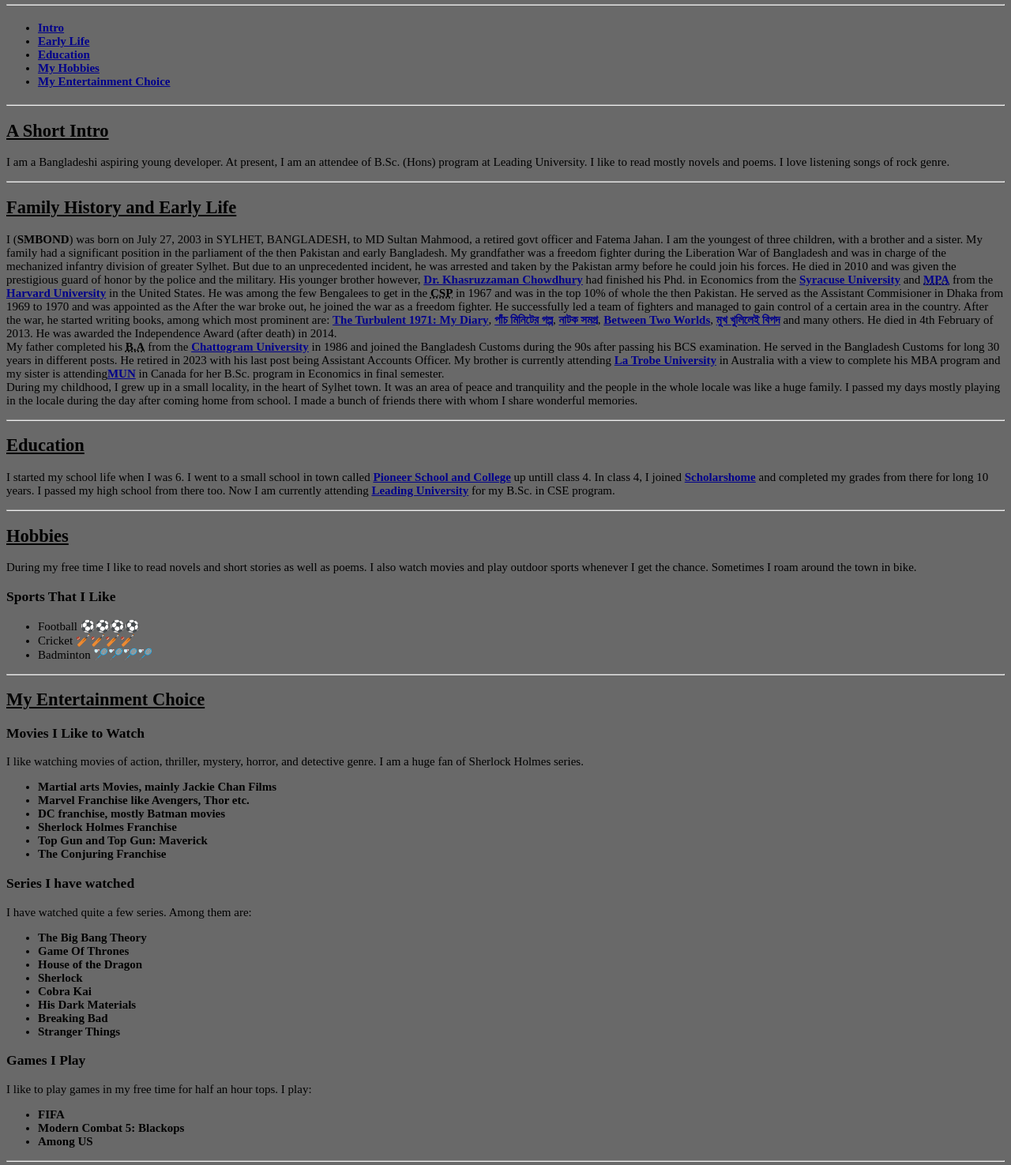
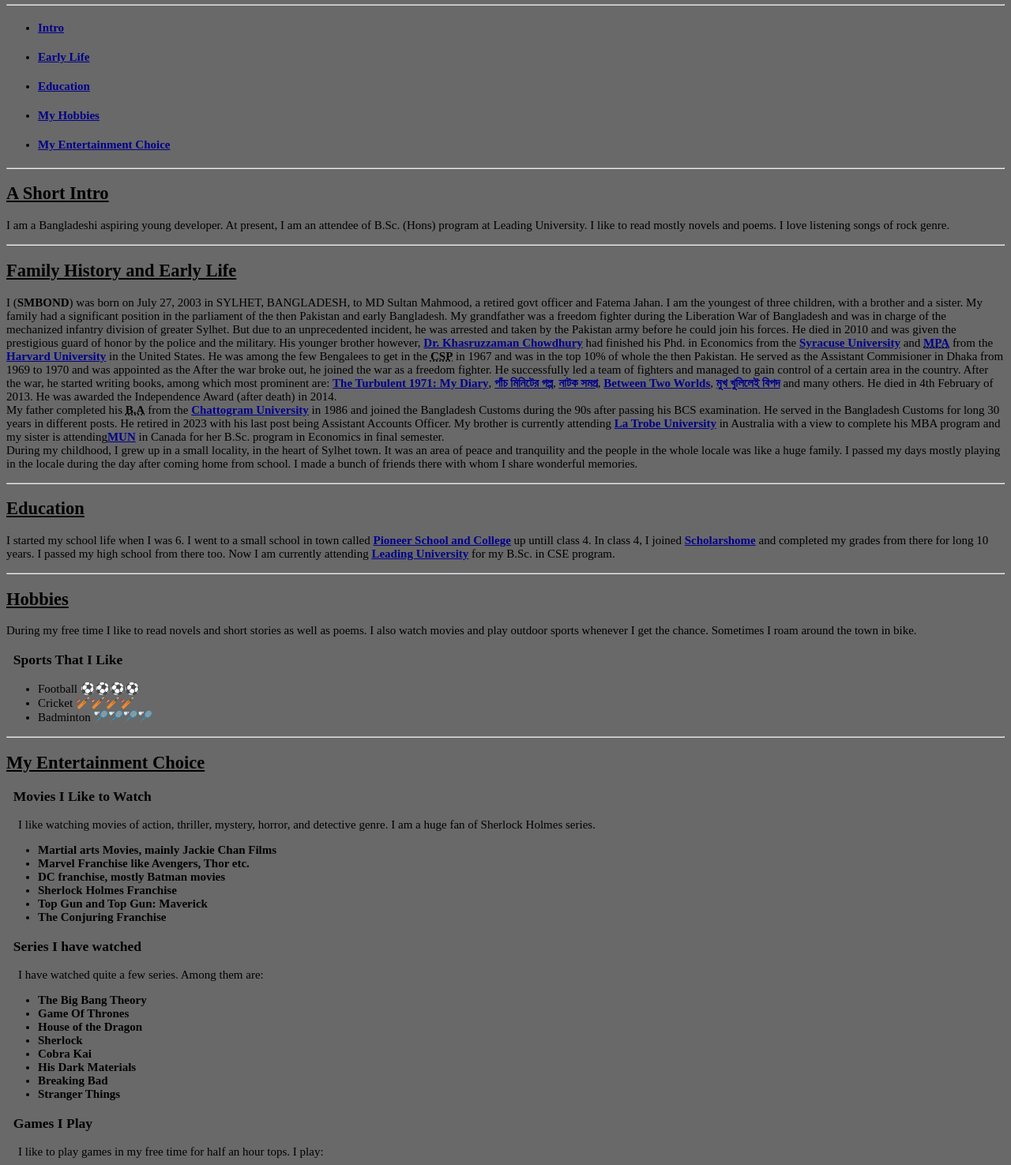
Before and after one commit to sadatmahmoodofficial/Web-Design, a plain HTML site: page about.html in a window 1280 px wide. Shown: the part 69-1544 px from the top of the page at 79% size. Drawn offline with Linux system fonts and the light colour scheme.

Commit message:
minor changes

```diff
--- a/about.html
+++ b/about.html
@@ -20,15 +20,13 @@
 
     <hr>
             <nav>
-                <h4>
                     <ul>
-                        <li><a href="#intro">Intro</a></li>
-                        <li><a href="#earlylife">Early Life</a></li>
-                        <li><a href="#edu">Education</a></li>
-                        <li><a href="#hobbies">My Hobbies</a></li>
-                        <li><a href="#entertainment">My Entertainment Choice</a></li>
+                            <li><h4><a href="#intro">Intro</a></h4></li>
+                            <li><h4><a href="#earlylife">Early Life</a></h4></li>
+                            <li><h4><a href="#edu">Education</a></h4></li>
+                            <li><h4><a href="#hobbies">My Hobbies</a></h4></li>
+                            <li><h4><a href="#entertainment">My Entertainment Choice</a></h4></li>
                     </ul>
-                </h4>
             </nav>
     </header>
    <hr>
@@ -62,24 +60,24 @@
 
     <section id="hobbies">
         <h2>Hobbies</h2>
-    <p>During my free time I like to read novels and short stories as well as poems. I also watch movies and play outdoor sports whenever I get the chance. Sometimes I  roam around the town in bike. <br>
+    <p>During my free time I like to read novels and short stories as well as poems. I also watch movies and play outdoor sports whenever I get the chance. Sometimes I  roam around the town in bike. <br></p>
 
-            <h3><strong>Sports That I Like</strong></h3>
+            <h3>&nbsp;&nbsp;<strong>Sports That I Like</strong></h3>
 
             <ul>
                 <li>Football ⚽⚽⚽⚽</li>
                 <li>Cricket 🏏🏏🏏🏏</li>
                 <li>Badminton 🏸🏸🏸🏸</li>
             </ul>
-    </p>
         <hr>
     </section>
 
     <section id="entertainment">
         <h2>My Entertainment Choice</h2>
-        <h3>Movies I Like to Watch</h3>
+        <h3>&nbsp;&nbsp;Movies I Like to Watch</h3>
         <p>
-            I like watching movies of action, thriller, mystery, horror, and detective genre. I am a huge fan of Sherlock Holmes series. <br>
+            &nbsp;&nbsp;&nbsp;&nbsp;I like watching movies of action, thriller, mystery, horror, and detective genre. I am a huge fan of Sherlock Holmes series.<br>
+        </p>
 
             <ul>
 
@@ -91,10 +89,12 @@
                 <li><strong>The Conjuring Franchise</strong></li>
 
             </ul>
+
+
+        <h3>&nbsp;&nbsp;Series I have watched</h3>
+        <p>
+            &nbsp;&nbsp;&nbsp;&nbsp;I have watched quite a few series. Among them are:<br>
         </p>
-
-        <h3>Series I have watched</h3>
-        <p>I have watched quite a few series. Among them are:
             <ul>
                 <li><strong>The Big Bang Theory</strong></li>
                 <li><strong>Game Of Thrones</strong></li>
@@ -105,18 +105,21 @@
                 <li><strong>Breaking Bad</strong></li>
                 <li><strong>Stranger Things</strong></li>
             </ul>
+
+
+        <h3><strong>&nbsp;&nbsp;Games I Play</strong></h3>
+        <p>
+            <aside>
+                &nbsp;&nbsp;&nbsp;&nbsp;I like to play games in my free time for half an hour tops. I play:<br>
+            </aside>
         </p>
-
-        <h3><strong>Games I Play</strong></h3>
-        <p>
-            I like to play games in my free time for half an hour tops. I play: <br>
 
             <ul>
                 <li><strong>FIFA</strong></li>
                 <li><strong>Modern Combat 5: Blackops</strong></li>
                 <li><strong>Among US</strong></li>
             </ul>
-        </p>
+
     </section>
 </main>
     <hr>
```
